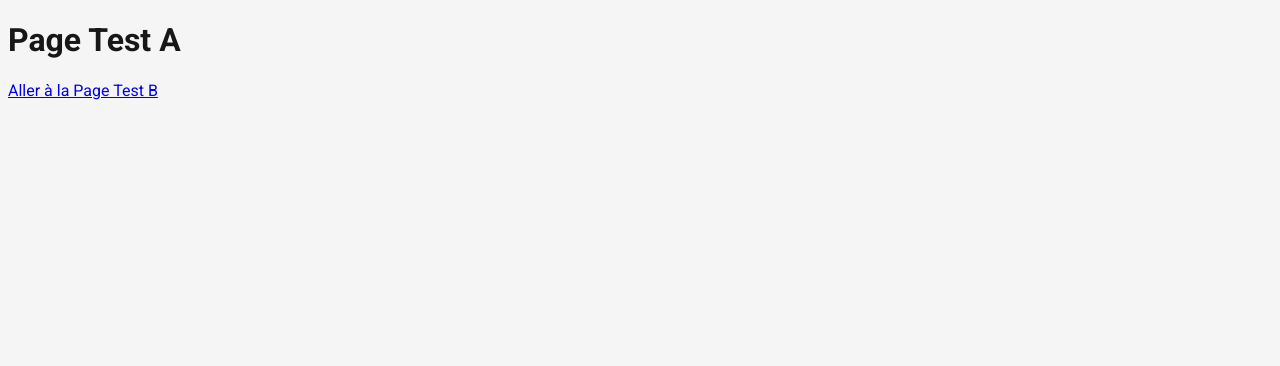
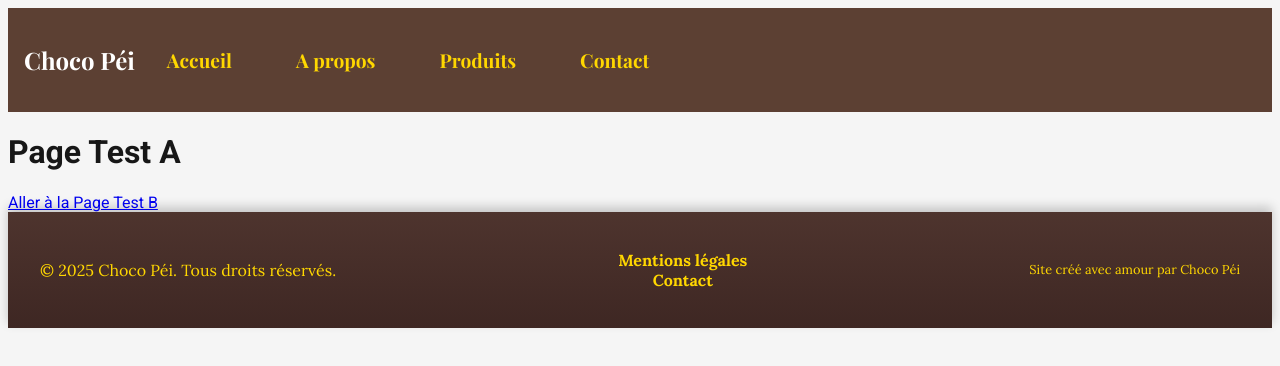
Before and after one commit to SylvieHoareau/choco-pei, a Next.js app in the folder frontend/: page /test-a in a window 1280 px wide. Shown: the top 366 px of the page. Built offline with nearby package versions, Linux system fonts and the light colour scheme; a web font is replaced by a local one.

Commit message:
fix: tentatives de débuggage de l'application

```diff
--- a/frontend/src/pages/test-a.tsx
+++ b/frontend/src/pages/test-a.tsx
@@ -1,11 +1,15 @@
 // pages/test-a.tsx
 import Link from 'next/link'; // Utilisez Link cette fois pour tester sa fonctionnalité
+import Navbar from '@/components/Navbar';
+import Footer from '@/components/Footer';
 
 const TestA = () => {
   return (
     <div>
-      <h1>Page Test A</h1>
-      <Link href="/test-b">Aller à la Page Test B</Link>
+        <Navbar />
+        <h1>Page Test A</h1>
+        <Link href="/test-b">Aller à la Page Test B</Link>
+        <Footer />
     </div>
   );
 };
```
